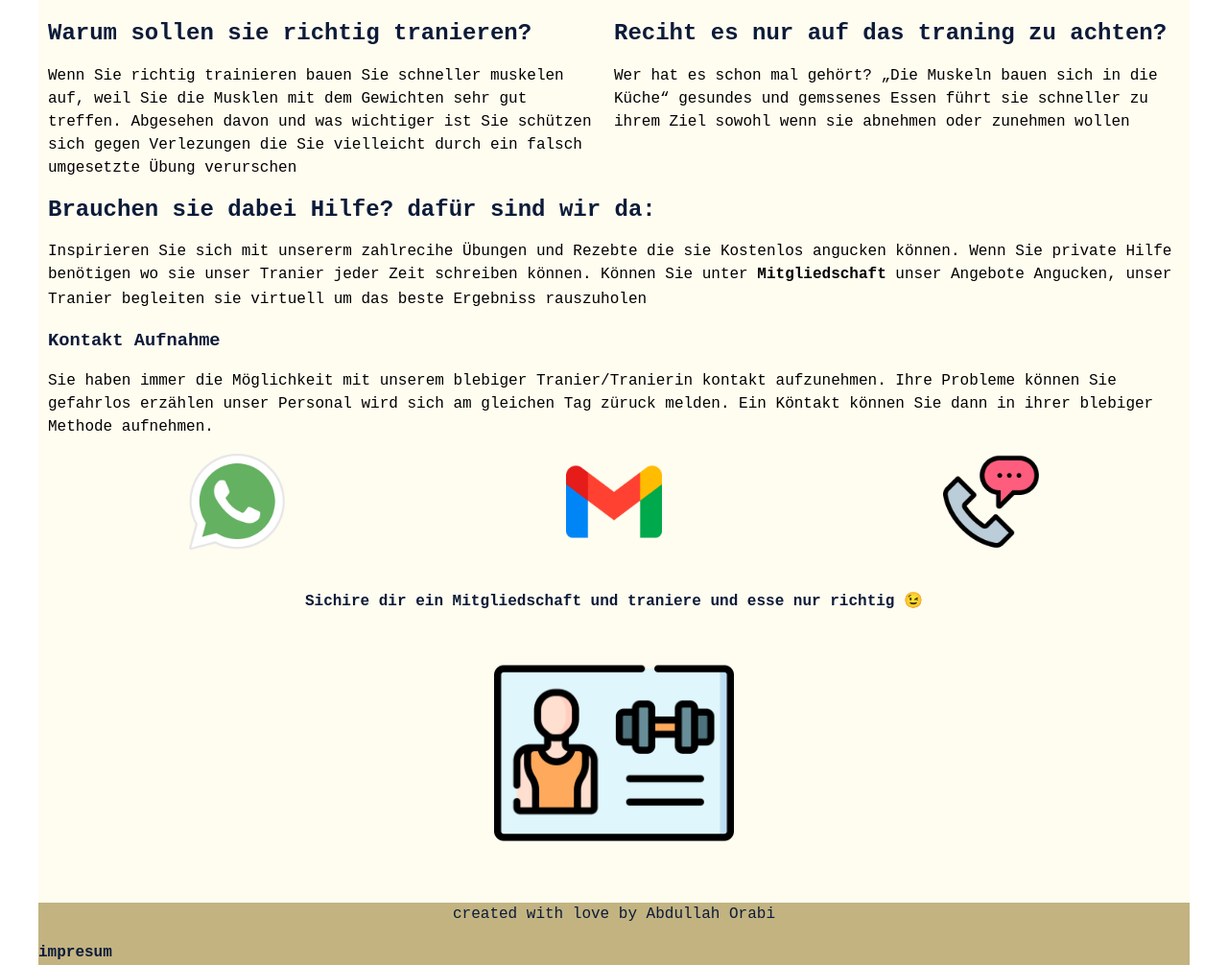
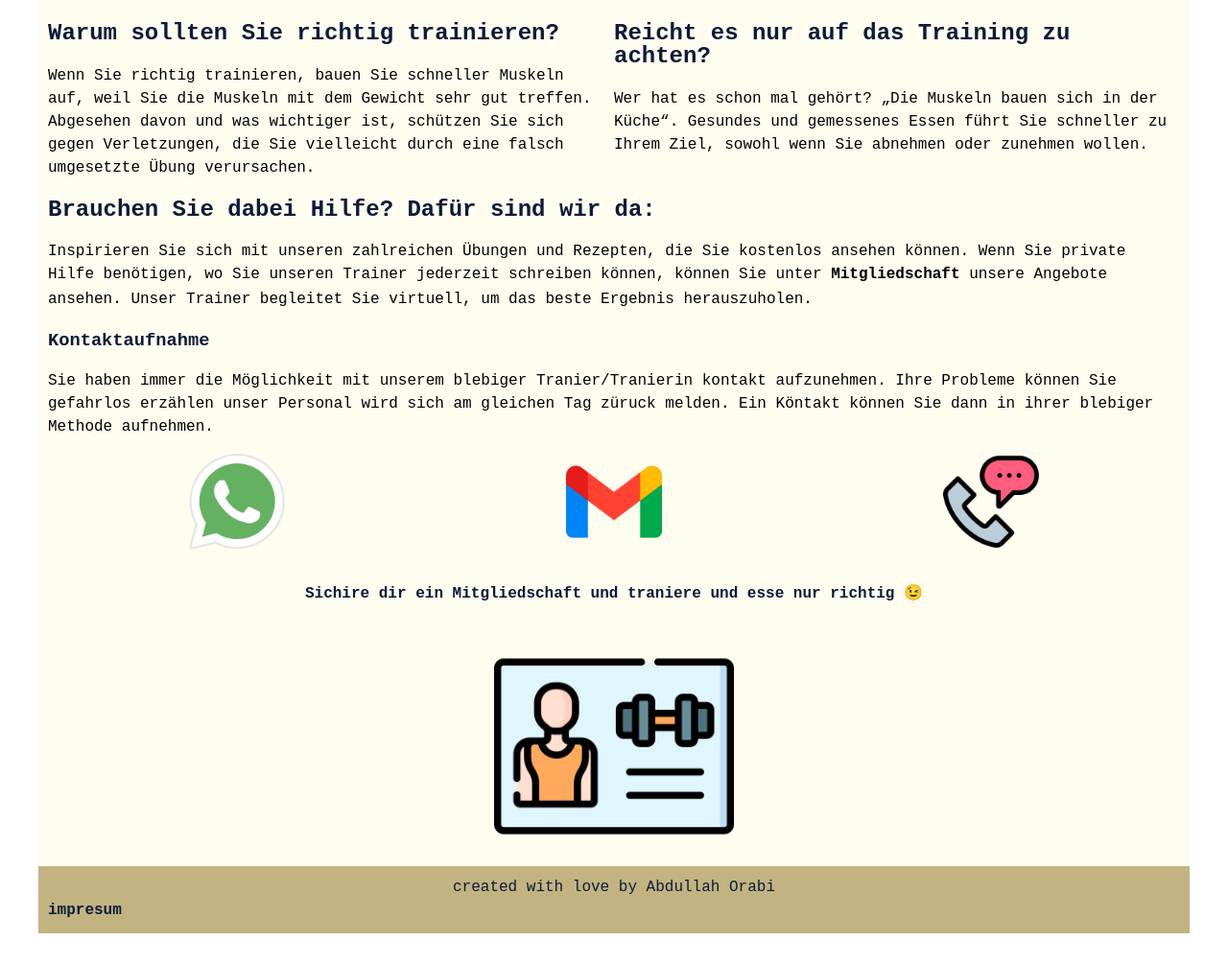
Before and after one commit to Abdullahor99/traniere-Richtig-, a plain HTML site: page index.html in a window 1280 px wide. Shown: the part 1193-2199 px from the top of the page at 96% size. After the commit the page ends 2166 px from the top, so only its background shows below. Drawn offline with Linux system fonts and the light colour scheme.

Commit message:
simple changes

```diff
--- a/css/allgemein.css
+++ b/css/allgemein.css
@@ -62,7 +62,7 @@ nav ul ul li {
   text-align: center;
 }
 nav ul ul {
-  background-color: rgba(12, 27, 57, 0.8);
+  background-color: rgba(12, 27, 57, 1);
 }
 nav ul li:hover,
 nav ul li:focus-within {
@@ -82,8 +82,10 @@ nav a.active {
 }
 
 footer {
+  padding: 10px;
   background-color: var(--color2);
   color: var(--color1);
+  height: 50px;
 }
 p:last-child {
   margin-bottom: 0;
@@ -155,3 +157,12 @@ p > a:focus {
     position: static;
   }
 }
+/* .impresum a{
+  margin-left: 10px;
+} */
+.impresum{
+  margin: 0
+}
+.footer-txt{
+  margin: 0;
+}
--- a/css/styleforhome.css
+++ b/css/styleforhome.css
@@ -5,7 +5,7 @@ figure{
 .icons-cont img{
     width: 100px;
     height: 100px;
-    transition: width 1s, height 1s;
+    transition: all 1s;
 }
 .icons-cont a{
     display: block;
@@ -15,8 +15,7 @@ figure{
 .icons-cont li img:hover,
 .icons-cont li img:focus-within{
     filter: saturate(2.2);
-    width: 110px;
-    height: 110px;
+    scale: 1.1;
 }
 .icons-cont li{
     flex-basis: 33.3333%;
@@ -25,22 +24,24 @@ figure{
     height: 120px;
 }
 .mitglied{
-    height: 310px;
+  display: flex;
+  flex-direction: column;
+  align-items: center;
+  justify-content: center;
+  height: 310px;
 }
 .mitglied img{
     height: 250px;
     width: 250px;
-    transition: width 1s, height 1s;
+    transition: all 1s;
 }
 .mitglied img:hover,
 .mitglied img:focus-within{
     filter: saturate(2.2);
-    width: 260px;
-    height: 260px;
+    scale: 1.1;
 }
 .mitglied a{
-    display: block;
-    text-align: center;
+  display: inline-block;
 }
 
 @media screen and (max-width: 650px) {
--- a/index.html
+++ b/index.html
@@ -56,36 +56,36 @@
         <h1>Traniere Richtig</h1>
         <div class="divs-cont flex f-row">
           <div class="div1 col-50 mar-r">
-            <h2>Warum sollen sie richtig tranieren?</h2>
+            <h2>Warum sollten Sie richtig trainieren?</h2>
             <p>
-              Wenn Sie richtig trainieren bauen Sie schneller muskelen auf, weil
-              Sie die Musklen mit dem Gewichten sehr gut treffen. Abgesehen
-              davon und was wichtiger ist Sie schützen sich gegen Verlezungen
-              die Sie vielleicht durch ein falsch umgesetzte Übung verurschen
+              Wenn Sie richtig trainieren, bauen Sie schneller Muskeln auf, weil
+              Sie die Muskeln mit dem Gewicht sehr gut treffen. Abgesehen
+              davon und was wichtiger ist, schützen Sie sich gegen Verletzungen,
+              die Sie vielleicht durch eine falsch umgesetzte Übung verursachen.
             </p>
           </div>
           <div class="div2 col-50 mar-r">
-            <h2>Reciht es nur auf das traning zu achten?</h2>
+            <h2>Reicht es nur auf das Training zu achten?</h2>
             <p>
               Wer hat es schon mal gehört?
-              <q>Die Muskeln bauen sich in die Küche</q>
-              gesundes und gemssenes Essen führt sie schneller zu ihrem Ziel
-              sowohl wenn sie abnehmen oder zunehmen wollen
+              <q>Die Muskeln bauen sich in der Küche</q>.
+              Gesundes und gemessenes Essen führt Sie schneller zu Ihrem Ziel,
+              sowohl wenn Sie abnehmen oder zunehmen wollen.
             </p>
           </div>
         </div>
       </section>
       <section class="mar-l mar-r">
-        <h2>Brauchen sie dabei Hilfe? dafür sind wir da:</h2>
+        <h2>Brauchen Sie dabei Hilfe? Dafür sind wir da:</h2>
         <p>
-          Inspirieren Sie sich mit unsererm zahlrecihe Übungen und Rezebte die
-          sie Kostenlos angucken können. Wenn Sie private Hilfe benötigen wo sie
-          unser Tranier jeder Zeit schreiben können. Können Sie unter
+          Inspirieren Sie sich mit unseren zahlreichen Übungen und Rezepten, die
+          Sie kostenlos ansehen können. Wenn Sie private Hilfe benötigen, wo Sie
+          unseren Trainer jederzeit schreiben können, können Sie unter
           <a href="mitgliedschaft.html">Mitgliedschaft</a>
-          unser Angebote Angucken, unser Tranier begleiten sie virtuell um das
-          beste Ergebniss rauszuholen
+          unsere Angebote ansehen. Unser Trainer begleitet Sie virtuell, um das
+          beste Ergebnis herauszuholen.
         </p>
-        <h3>Kontakt Aufnahme</h3>
+        <h3>Kontaktaufnahme</h3>
         <p>
           Sie haben immer die Möglichkeit mit unserem blebiger Tranier/Tranierin
           kontakt aufzunehmen. Ihre Probleme können Sie gefahrlos erzählen unser
@@ -112,14 +112,14 @@
       </section>
       <section class="mitglied mar-l mar-r">
         <h4 class="txt-center">Sichire dir ein Mitgliedschaft und traniere und esse nur richtig 😉</h4>
-        <a href="html/mitgliedschaft.html">
+        <a class="mitglied__anchor" href="html/mitgliedschaft.html">
           <img src="img/mitgliedschaft.png" alt="" />
         </a>
       </section>
     </main>
     <footer>
-      <p class="txt-center">created with love by Abdullah Orabi</p>
-      <p><a href="impresum.html">impresum</a></p>
+      <p class=" footer-txt txt-center">created with love by Abdullah Orabi</p>
+      <p class="impresum"><a href="impresum.html">impresum</a></p>
     </footer>
   </div>
 </body>
```
Also changed, not shown: html/Bauch.html (+2 -2 lines), html/Rezepte.html (+2 -2 lines), html/brust-trizeps.html (+11 -27 lines), html/mitgliedschaft.html (+16 -16 lines), html/ruecken-bizeps.html (+2 -2 lines), html/schulter-Beine.html (+2 -2 lines).
